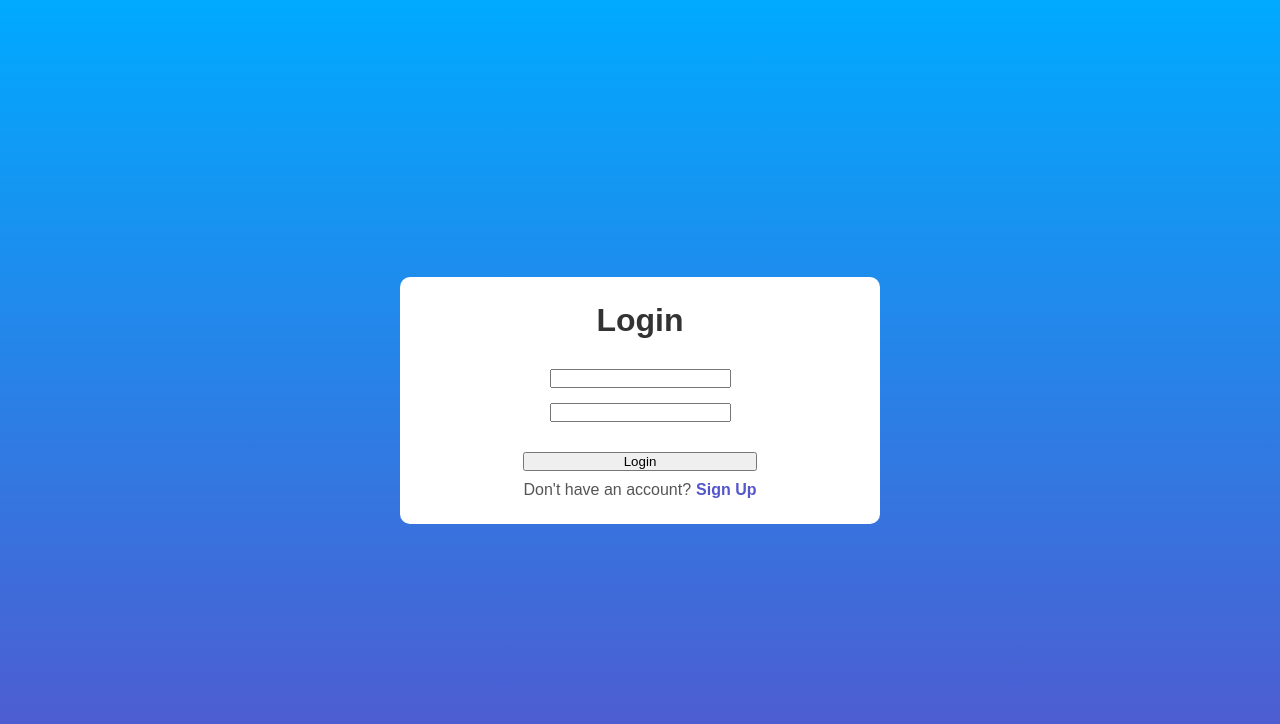
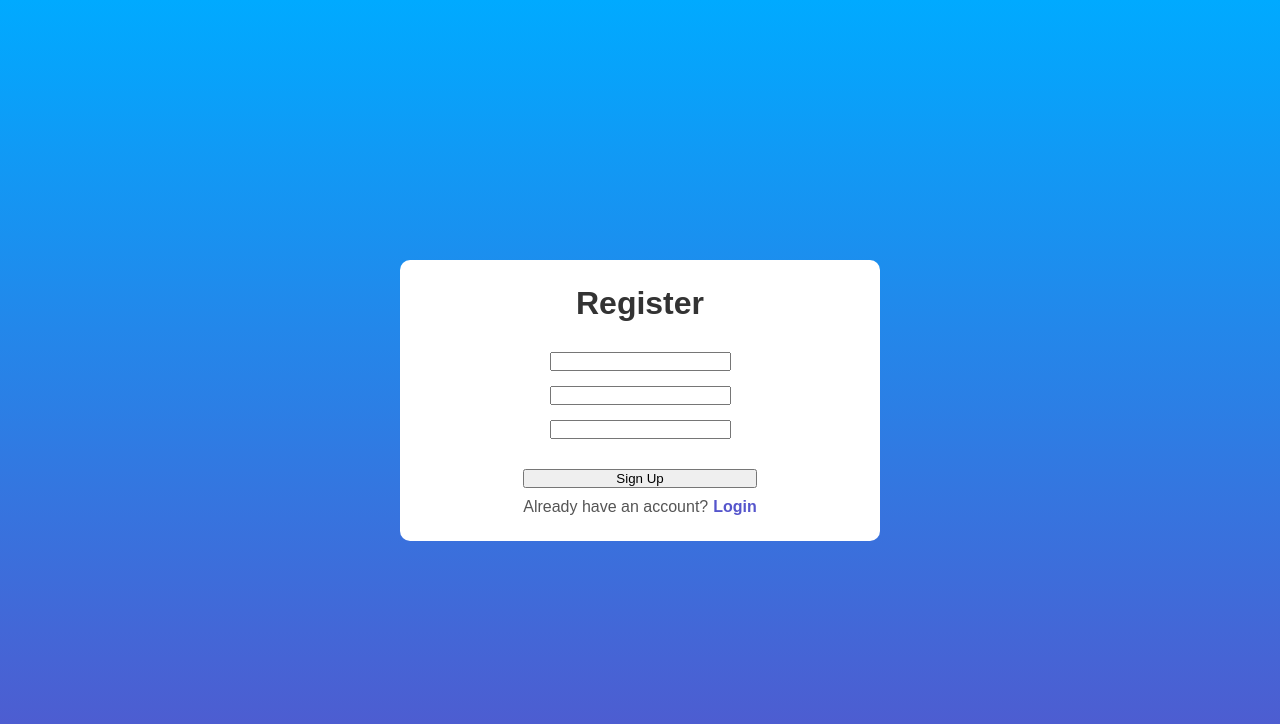
Before and after one commit to N-eeraj/neumorphic-form, a React (Vite) app: page / in a window 1280 px wide. Both pictures are taken after a click on the element "Sign Up". Shown: the top 724 px of the page. Built offline with nearby package versions, Linux system fonts and the light colour scheme.

Commit message:
Handle button clicks

```diff
--- a/src/App.jsx
+++ b/src/App.jsx
@@ -10,10 +10,14 @@ import appStyles from '@styles/app.module.css'
 const App = () => {
   const [formType, setFormType] = useState('login')
 
+  const handleFormChange = () => setFormType(prevValue => prevValue === 'login' ? 'signUp' : 'login')
+
+  const handleSubmit = data => console.log(data)
+
   return (
     <div className={appStyles.mainBackground}>
       <form className={appStyles.form} onSubmit={preventSubmit}>
-        {formType === 'login' ? <LoginForm /> : <RegisterForm />}
+        {formType === 'login' ? <LoginForm onChangeForm={handleFormChange} onSubmit={handleSubmit} /> : <RegisterForm onChangeForm={handleFormChange} onSubmit={handleSubmit} />}
       </form>
     </div>
   )
--- /dev/null
+++ b/src/components/Button.jsx
@@ -0,0 +1,9 @@
+const Button = ({text, onClick}) => {
+  return (
+    <button onClick={onClick}>
+        {text}
+    </button>
+  )
+}
+
+export default Button
--- a/src/components/forms/Login.jsx
+++ b/src/components/forms/Login.jsx
@@ -1,6 +1,15 @@
+import Button from '@components/Button'
+
 import formStyles from '@styles/form.module.css'
 
-const Login = () => {
+const Login = ({onChangeForm, onSubmit}) => {
+  const handleClick = () => {
+    onSubmit({
+      email: '',
+      password: ''
+    })
+  }
+
   return (
     <>
       <h3 className={formStyles.heading}>
@@ -13,13 +22,11 @@ const Login = () => {
       </div>
 
       <div className={formStyles.actionsContainer}>
-        <button>
-          Login
-        </button>
+        <Button text="Login" onClick={handleClick} />
 
         <div className={formStyles.switchText}>
           Don't have an account?
-          <span className={formStyles.switchButton}>
+          <span className={formStyles.switchButton} onClick={onChangeForm}>
             Sign Up
           </span>
         </div>
--- a/src/components/forms/Register.jsx
+++ b/src/components/forms/Register.jsx
@@ -1,6 +1,16 @@
+import Button from '@components/Button'
+
 import formStyles from '@styles/form.module.css'
 
-const Register = () => {
+const Register = ({onChangeForm, onSubmit}) => {
+  const handleClick = () => {
+    onSubmit({
+      email: '',
+      password: '',
+      confirmPassword: ''
+    })
+  }
+
   return (
     <>
       <h3 className={formStyles.heading}>
@@ -14,13 +24,11 @@ const Register = () => {
       </div>
 
       <div className={formStyles.actionsContainer}>
-        <button>
-          Register
-        </button>
+        <Button text="Sign Up" onClick={handleClick} />
 
         <div className={formStyles.switchText}>
           Already have an account?
-          <span className={formStyles.switchButton}>
+          <span className={formStyles.switchButton} onClick={onChangeForm}>
             Login
           </span>
         </div>
```
